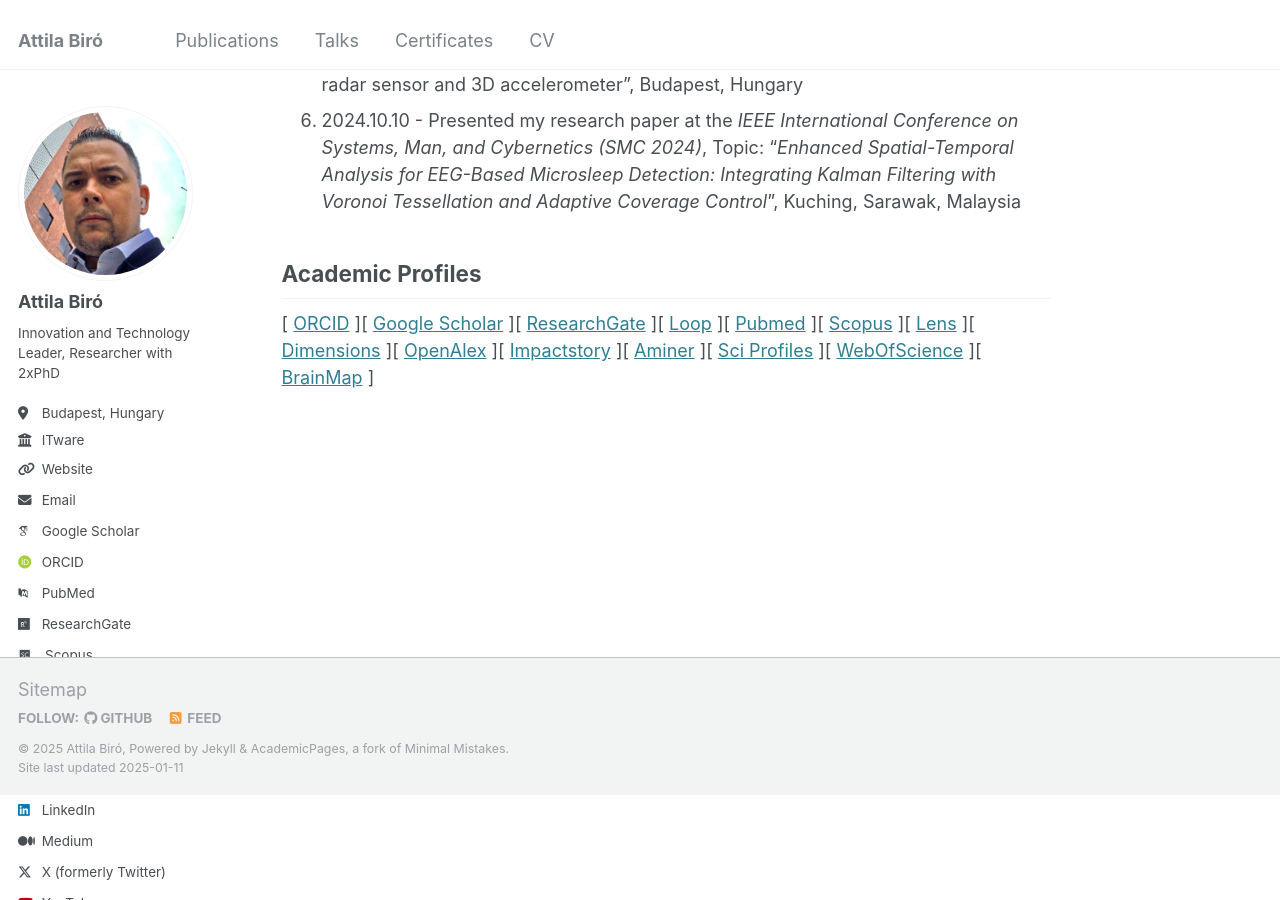
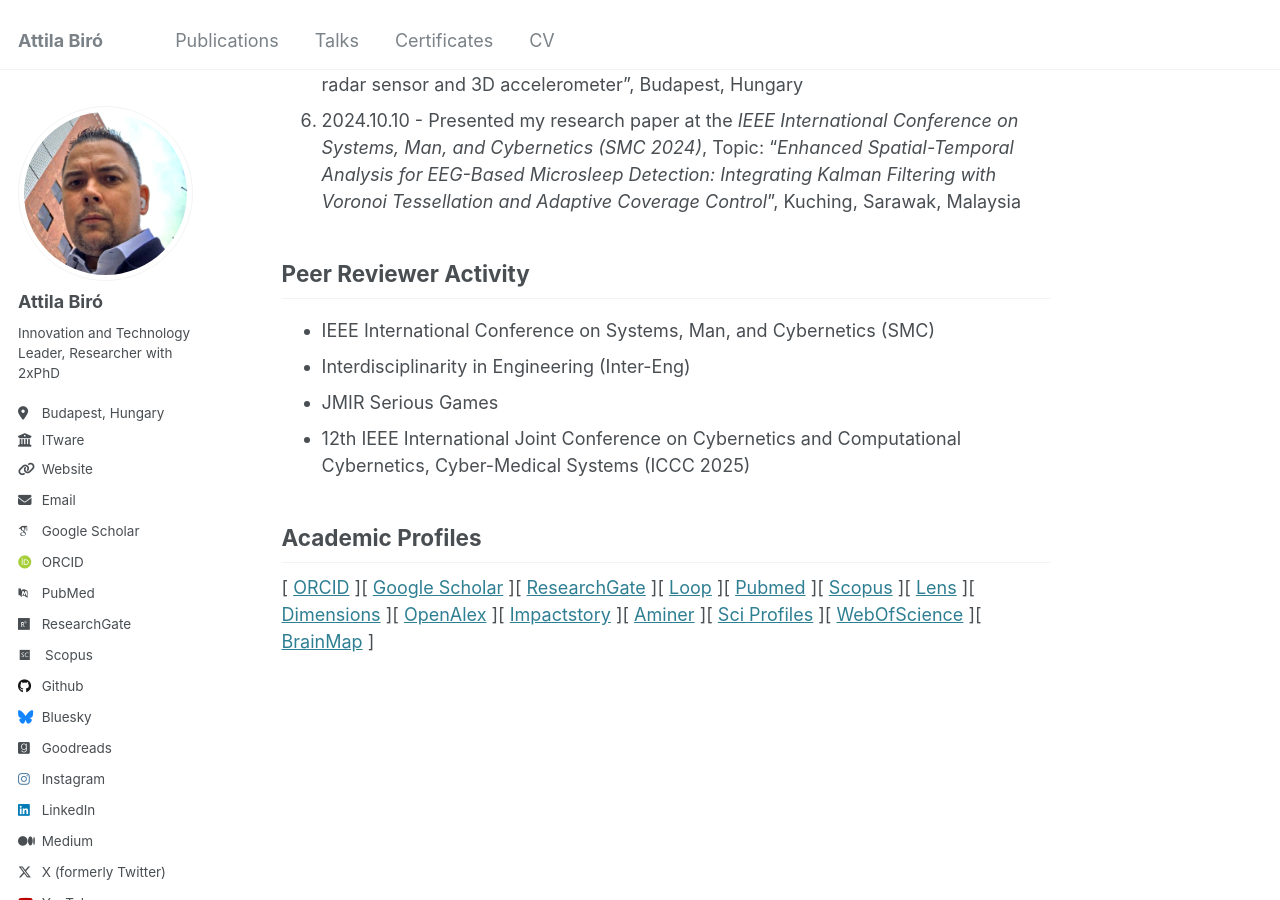
Before and after one commit to biroka/biroka.github.io, a Jekyll site: the page built from _pages/about.md, in a window 1280 px wide and 900 px high, scrolled down 962 px. Built offline with Jekyll 4.4.1, drawn with Linux system fonts in a browser that asks for light colours; some web fonts are replaced.

Commit message:
Update about.md

```diff
--- a/_pages/about.md
+++ b/_pages/about.md
@@ -22,6 +22,13 @@ Updates
 5. 2024.10.16 - _2nd Scientific Symposium Biomechanics in Sport and Ageing: Artificial Intelligence, Organized by the Hungarian University of Sports Science and Department of Kinesiology_, segment: Motor-cognitive function and AI in aging, Topic: "Machine learning on prediction of relative physical activity intensity using medical radar sensor and 3D accelerometer", Budapest, Hungary
 6. 2024.10.10 - Presented my research paper at the _IEEE International Conference on Systems, Man, and Cybernetics (SMC 2024)_, Topic: "_Enhanced Spatial-Temporal Analysis for EEG-Based Microsleep Detection: Integrating Kalman Filtering with Voronoi Tessellation and Adaptive Coverage Control_", Kuching, Sarawak, Malaysia
 
+Peer Reviewer Activity
+------
+* IEEE International Conference on Systems, Man, and Cybernetics (SMC)
+* Interdisciplinarity in Engineering (Inter-Eng)
+* JMIR Serious Games
+* 12th IEEE International Joint Conference on Cybernetics and Computational Cybernetics, Cyber-Medical Systems (ICCC 2025)
+
 Academic Profiles
 ------
 [ <a href="https://orcid.org/0000-0002-0430-9932">ORCID</a> ][ <a href="https://scholar.google.com/citations?user=E6aVwnEAAAAJ"> Google Scholar</a> ][ <a href="https://www.researchgate.net/profile/Attila-Biro-2">ResearchGate</a> ][ <a href="https://loop.frontiersin.org/people/1141792/overview">Loop</a> ][ <a href="https://pubmed.ncbi.nlm.nih.gov/?term=Attila+Biro">Pubmed</a> ][ <a href="https://www.scopus.com/authid/detail.uri?authorId=57220745742">Scopus</a> ][ <a href="https://www.lens.org/lens/profile/629976571/scholar">Lens</a> ][ <a href="https://app.dimensions.ai/details/entities/publication/author/ur.015542601301.99">Dimensions</a> ][ <a href="https://explore.openalex.org/authors/a5079667303">OpenAlex</a> ][ <a href="https://profiles.impactstory.org/u/0000-0002-0430-9932">Impactstory</a> ][ <a href="https://www.aminer.cn/profile/attila-bir/637d1654f789b382beb14a88">Aminer</a> ][ <a href="https://sciprofiles.com/profile/biroattila">Sci Profiles</a> ][ <a href="https://www.webofscience.com/wos/author/record/2179130">WebOfScience</a> ][ <a href="https://www.brainmap.ro/attila-biro">BrainMap</a> ]
```
